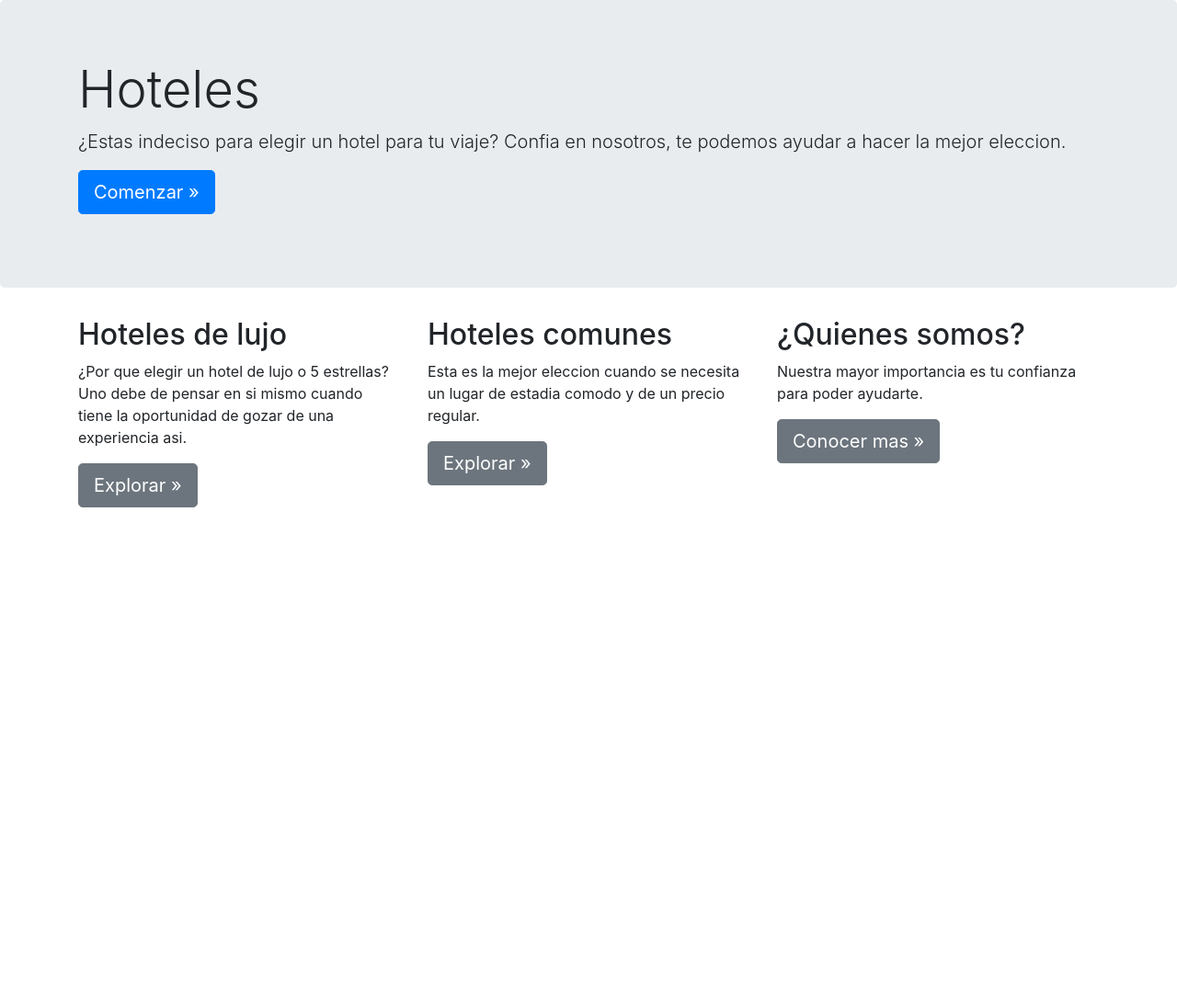
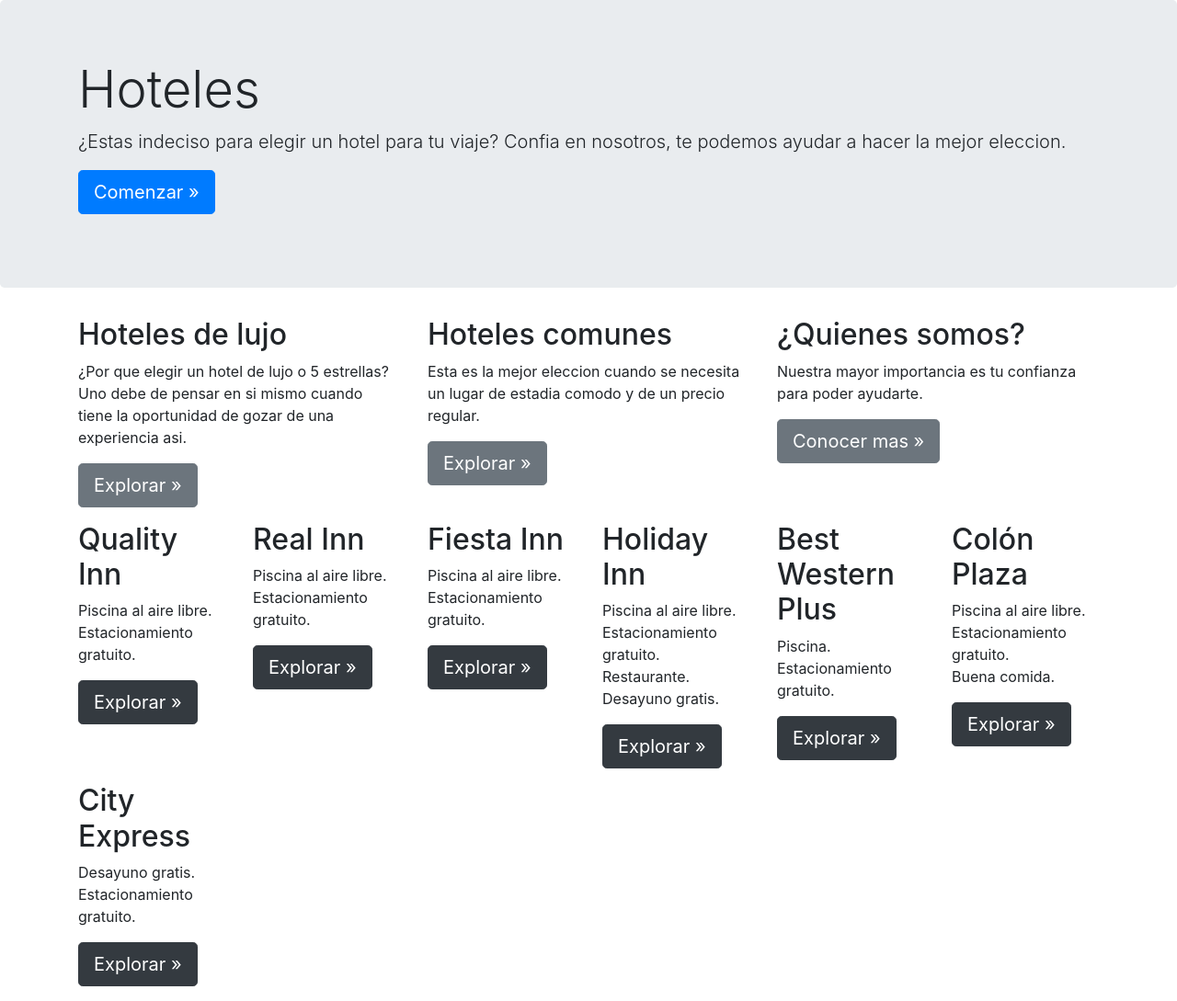
Before and after one commit to Lextarb/PW16100165, a website: page index.html in a window 1280 px wide. Shown: the whole page at 92% size. Before the commit the page ends 800 px from the top, so only its background shows below. Drawn offline with nearby package versions, Linux system fonts and the light colour scheme.

Commit message:
Agregado de lista de hoteles
Se agregaron columnas con mas hoteles y puntos clave de ellos, basados en algunas opciones de nuevo laredo.

```diff
--- a/index.html
+++ b/index.html
@@ -19,6 +19,7 @@
   </div>
 
   <div class="container">
+
     <div class="row">
       <div class="col-md-4">
         <h2>Hoteles de lujo</h2>
@@ -37,11 +38,64 @@
         <p>Nuestra mayor importancia es tu confianza para poder ayudarte.</p>
         <p><a class="btn btn-secondary btn-lg" href="#" role="button">Conocer mas &raquo;</a></p>
       </div>
+    </div>
+
+    <div class="row">
+      <div class="col-md-2">
+        <h2>Quality Inn</h2>
+        <p>Piscina al aire libre.<br>
+        Estacionamiento gratuito.</p>
+        <p><a class="btn btn-dark btn-lg" href="#" role="button">Explorar &raquo;</a></p>
+      </div>
+
+      <div class="col-md-2">
+        <h2>Real Inn</h2>
+        <p>Piscina al aire libre.<br>
+        Estacionamiento gratuito.</p>
+        <p><a class="btn btn-dark btn-lg" href="#" role="button">Explorar &raquo;</a></p>
+      </div>
+
+      <div class="col-md-2">
+        <h2>Fiesta Inn</h2>
+        <p>Piscina al aire libre.<br>
+        Estacionamiento gratuito.</p>
+        <p><a class="btn btn-dark btn-lg" href="#" role="button">Explorar &raquo;</a></p>
+      </div>
+
+      <div class="col-md-2">
+        <h2>Holiday Inn</h2>
+        <p>Piscina al aire libre.<br>
+        Estacionamiento gratuito.<br>
+        Restaurante.<br>
+        Desayuno gratis.</p>
+        <p><a class="btn btn-dark btn-lg" href="#" role="button">Explorar &raquo;</a></p>
+      </div>
+
+      <div class="col-md-2">
+        <h2>Best Western Plus</h2>
+        <p>Piscina.<br>
+        Estacionamiento gratuito.</p>
+        <p><a class="btn btn-dark btn-lg" href="#" role="button">Explorar &raquo;</a></p>
+      </div>
+
+      <div class="col-md-2">
+        <h2>Colón Plaza</h2>
+        <p>Piscina al aire libre.<br>
+        Estacionamiento gratuito.<br>
+        Buena comida.</p>
+        <p><a class="btn btn-dark btn-lg" href="#" role="button">Explorar &raquo;</a></p>
+      </div>
+
+      <div class="col-md-2">
+        <h2>City Express</h2>
+        <p>Desayuno gratis.<br>
+        Estacionamiento gratuito.</p>
+        <p><a class="btn btn-dark btn-lg" href="#" role="button">Explorar &raquo;</a></p>
+      </div>
+
+    </div>
 
 
-
-
-    </div>
   </div>
 
 
```
